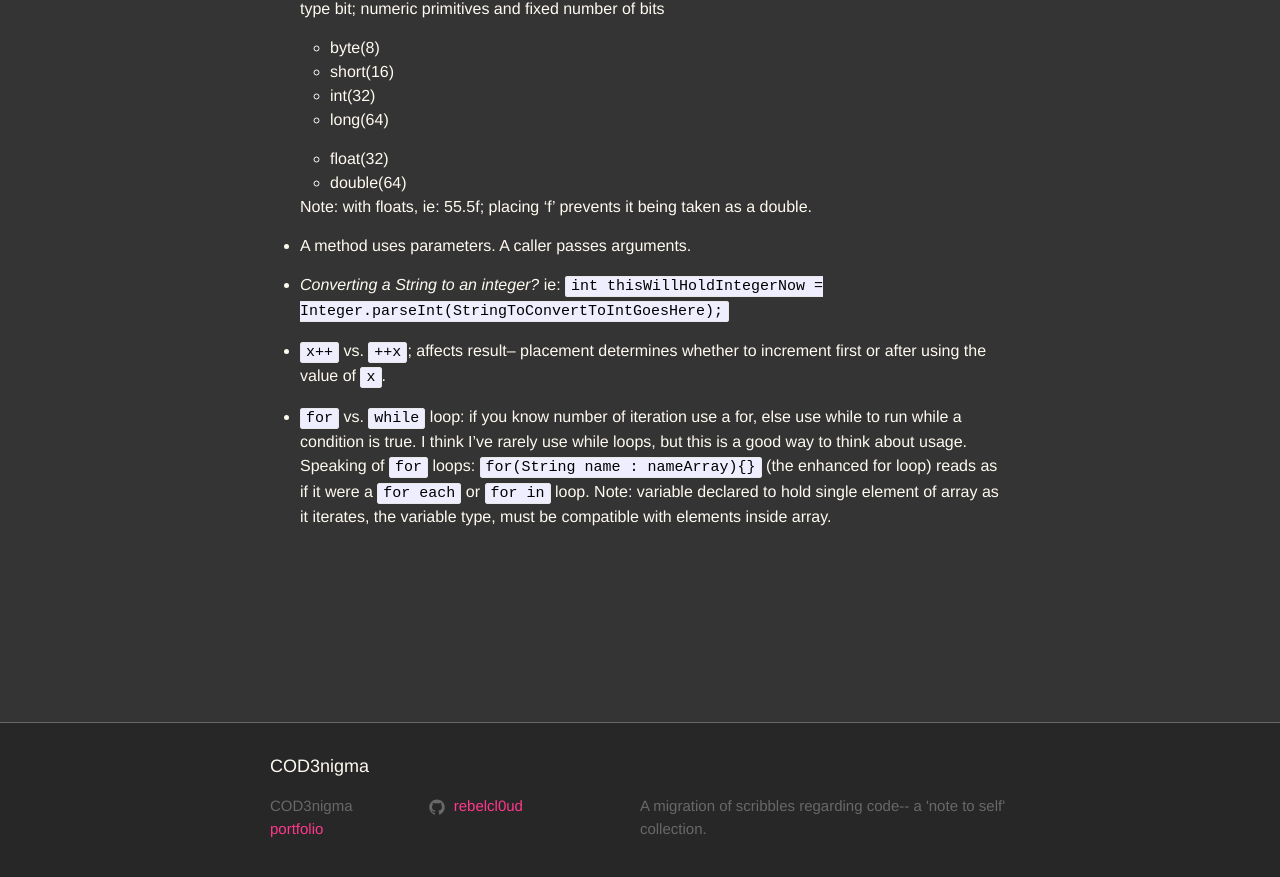
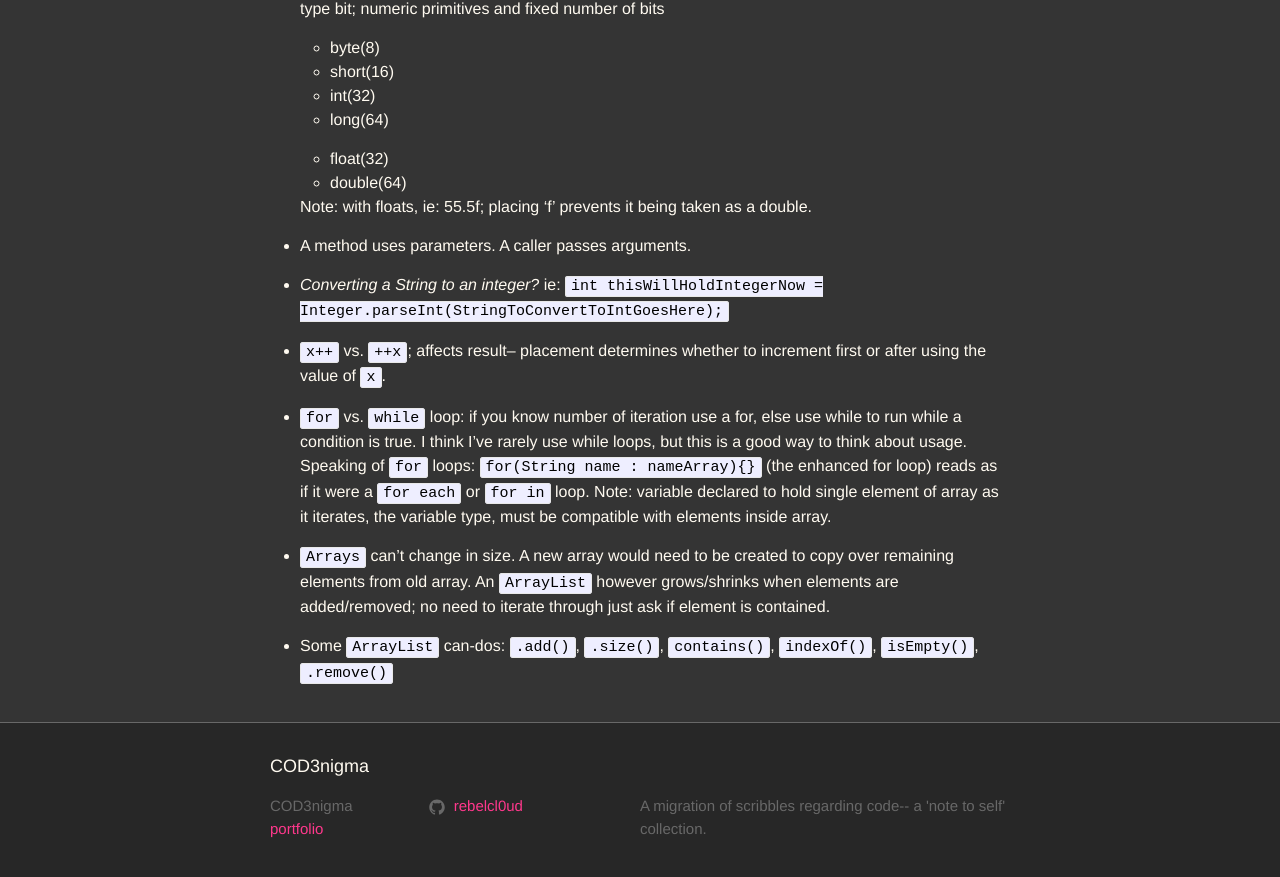
Before and after one commit to rebelcl0ud/blog, a Jekyll site: the page built from _posts/2019-03-30-[65]-post-java-code-test.markdown, in a window 1280 px wide and 900 px high, scrolled down 1092 px. Shown: the top 877 px of the window. Built offline with Jekyll 4.4.1, drawn with Linux system fonts in a browser that asks for light colours.

Commit message:
update: ArrayList

```diff
--- a/_posts/2019-03-30-[65]-post-java-code-test.markdown
+++ b/_posts/2019-03-30-[65]-post-java-code-test.markdown
@@ -55,3 +55,7 @@ That^ outputs `[I@677327b6`. To get `[0, 0, 0, 0, 0, 0, 0]` => `System.out.print
   - `x++` vs. `++x`; affects result-- placement determines whether to increment first or after using the value of `x`.
 
   - `for` vs. `while` loop: if you know number of iteration use a for, else use while to run while a condition is true. I think I've rarely use while loops, but this is a good way to think about usage. Speaking of `for` loops: `for(String name : nameArray){}` (the enhanced for loop) reads as if it were a `for each` or `for in` loop. Note: variable declared to hold single element of array as it iterates, the variable type, must be compatible with elements inside array.
+
+  - `Arrays` can't change in size. A new array would need to be created to copy over remaining elements from old array. An `ArrayList` however grows/shrinks when elements are added/removed; no need to iterate through just ask if element is contained.
+
+  - Some `ArrayList` can-dos: `.add()`, `.size()`, `contains()`, `indexOf()`, `isEmpty()`, `.remove()`
```
